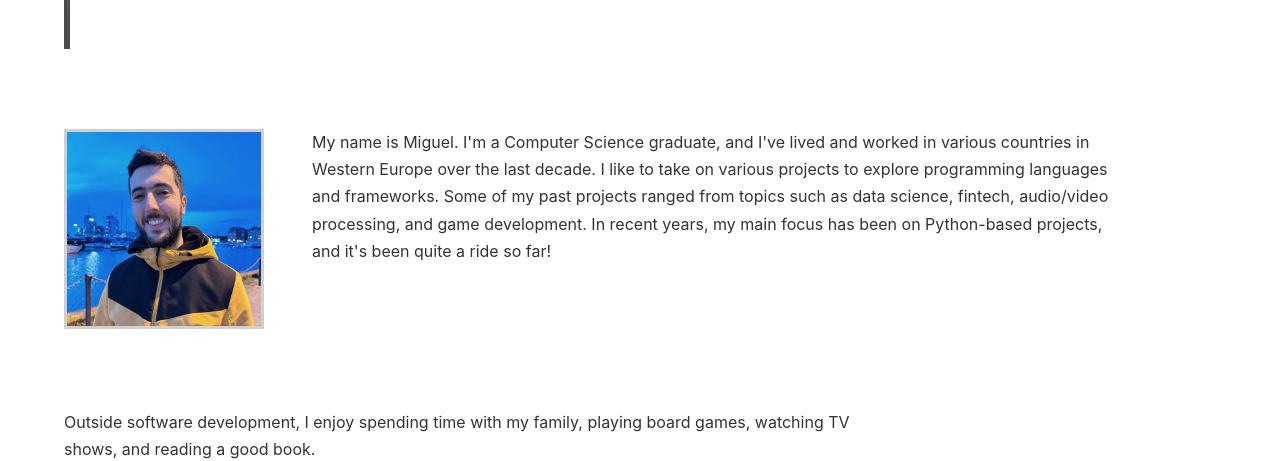
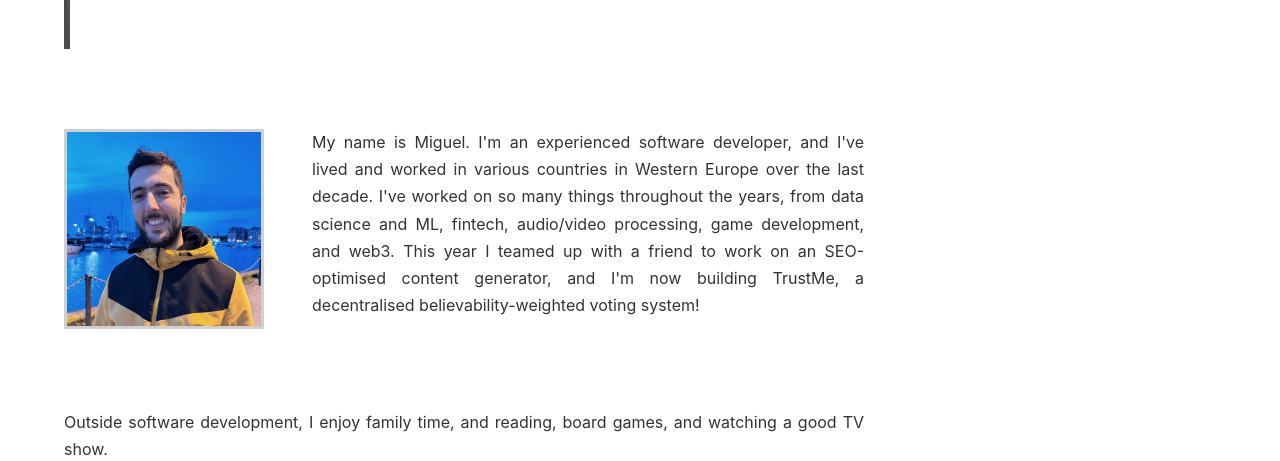
Before and after one commit to MiguelMMota/MiguelMMota.github.io, an Astro site: page /about in a window 1280 px wide. Shown: the part 347-808 px from the top of the page. Built offline with nearby package versions, Linux system fonts and the light colour scheme; Astro itself is replaced by a stand-in of ours.

Commit message:
Small edits. Update my About text

```diff
--- a/src/layouts/BlogPost.astro
+++ b/src/layouts/BlogPost.astro
@@ -79,6 +79,7 @@ const formattedDate = new Intl.DateTimeFormat('en-US', {
     .article-content {
       max-width: 50rem;
       line-height: 1.8;
+      text-align: justify;
     }
 
     .back-link {
--- a/src/pages/about.astro
+++ b/src/pages/about.astro
@@ -69,6 +69,7 @@ import BaseLayout from '../layouts/BaseLayout.astro';
       align-items: flex-start;
       margin-bottom: 4rem;
       grid-template-columns: 1fr;
+      max-width: 50rem;
     }
 
     @media (min-width: 768px) {
@@ -105,7 +106,7 @@ import BaseLayout from '../layouts/BaseLayout.astro';
     .intro-text {
       margin: 0;
       line-height: 1.7;
-      max-width: 50rem;
+      text-align: justify;
     }
 
     .section-header {
@@ -163,6 +164,7 @@ import BaseLayout from '../layouts/BaseLayout.astro';
     .content-section p {
       line-height: 1.7;
       margin: 1rem 0;
+      text-align: justify;
     }
   </style>
 
@@ -178,18 +180,16 @@ import BaseLayout from '../layouts/BaseLayout.astro';
       class="profile-image"
     />
     <p class="intro-text">
-      My name is Miguel. I'm a Computer Science graduate, and I've lived and worked in various
-      countries in Western Europe over the last decade. I like to take on various projects to
-      explore programming languages and frameworks. Some of my past projects ranged from topics
-      such as data science, fintech, audio/video processing, and game development. In recent
-      years, my main focus has been on Python-based projects, and it's been quite a ride so far!
+      My name is Miguel. I'm an experienced software developer, and I've lived and worked in various
+      countries in Western Europe over the last decade. I've worked on so many things throughout the years, from
+      data science and ML, fintech, audio/video processing, game development, and web3. This year I teamed up with a friend
+      to work on an SEO-optimised content generator, and I'm now building TrustMe, a decentralised believability-weighted voting system!
     </p>
   </div>
 
   <section class="content-section">
     <p>
-      Outside software development, I enjoy spending time with my family, playing board games,
-      watching TV shows, and reading a good book.
+      Outside software development, I enjoy family time, and reading, board games, and watching a good TV show.
     </p>
 
     <h2 class="section-header">My Projects</h2>
```
Also changed, not shown: src/content/blog/2025-11-02-code-fordism.md (+1 -1 lines).
